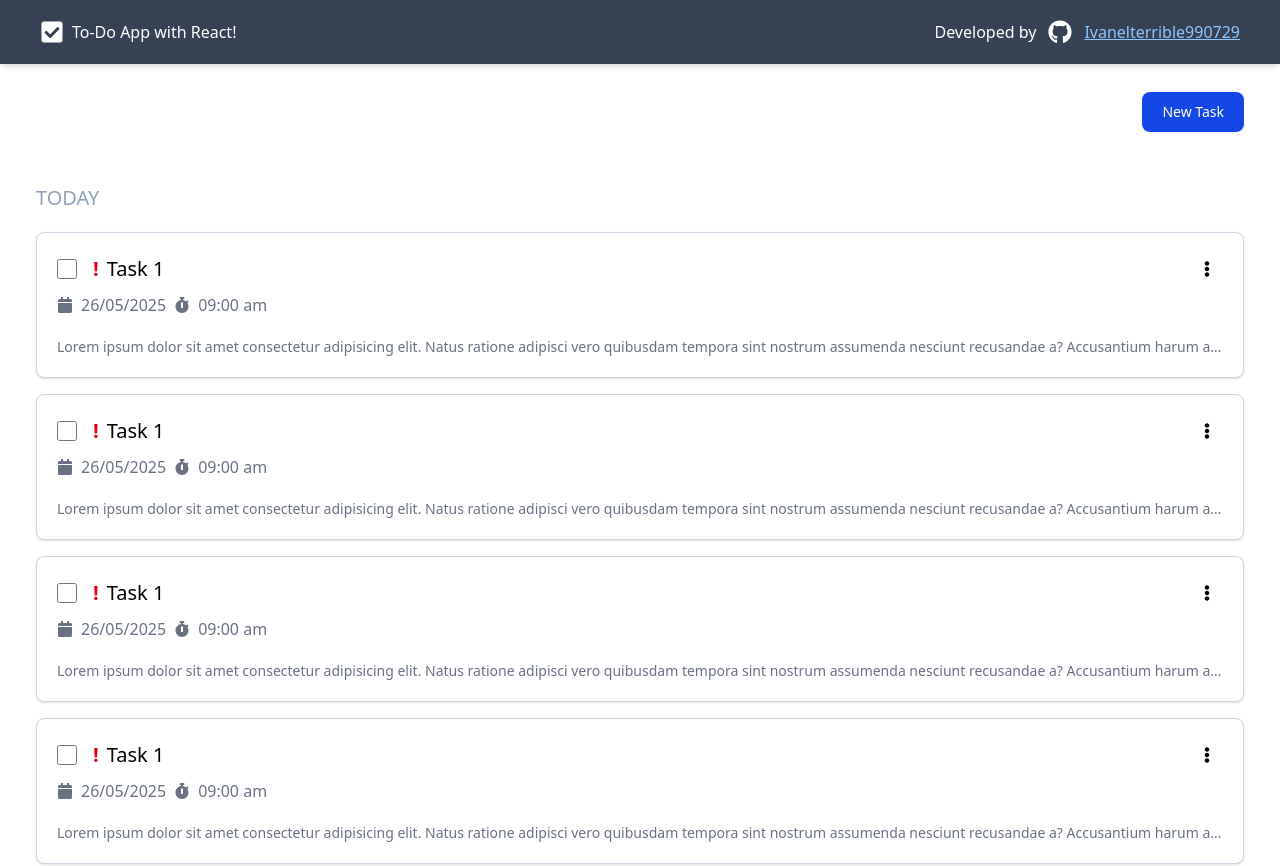
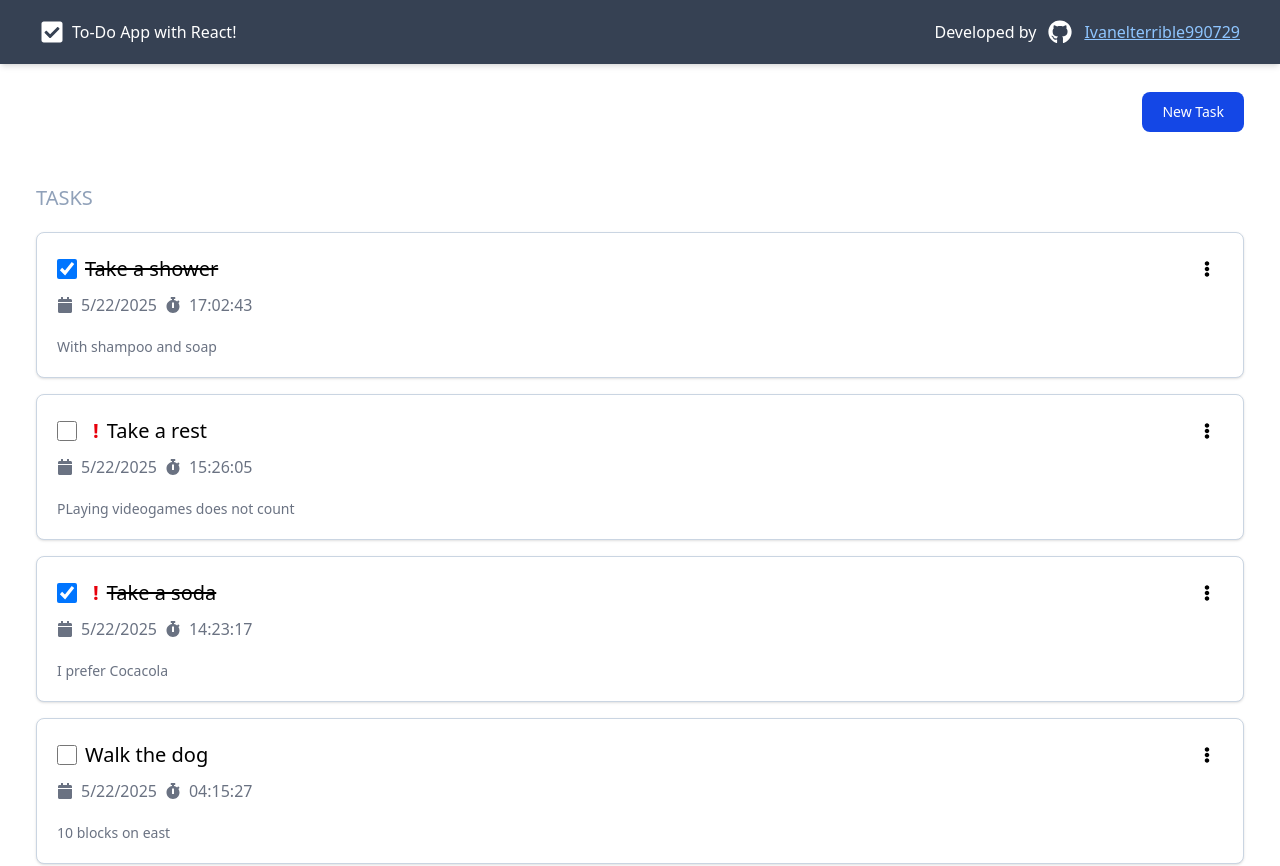
Before and after one commit to Ivanelterrible990729/todo-app-react, a React (Vite) app: page / in a window 1280 px wide. Shown: the top 866 px of the page. Built offline with nearby package versions, Linux system fonts and the light colour scheme.

Commit message:
Finish interaction of marking tasks as completed

```diff
--- a/src/components/task/TaskItem.jsx
+++ b/src/components/task/TaskItem.jsx
@@ -1,16 +1,25 @@
 import { Menu, MenuButton, MenuItem, MenuItems } from "@headlessui/react";
 import { FaCalendar, FaEllipsisV, FaPen, FaStopwatch, FaTrash } from "react-icons/fa";
 
-export default function TaskItem() {
+export default function TaskItem({id, isChecked, data, onToggle}) {
     return (
         <>
             <div className="card">
                 <div className="flex flex-row items-center justify-between">
                     <div className="flex items-center">
-                        <input id="checkbox" type="checkbox" className="h-5 w-5 cursor-pointer mr-2" />
-                        <label htmlFor="checkbox" className="text-xl font-medium cursor-pointer select-none">
-                            <span className="text-danger text-xl font-bold mx-2">!</span>
-                            Task 1
+                        <input
+                            id={'check-' + id}
+                            type="checkbox"
+                            checked={isChecked}
+                            onChange={onToggle}
+                            className="h-5 w-5 cursor-pointer mr-2"
+                        />
+
+                        <label htmlFor={'check-' + id}  className="text-xl font-medium cursor-pointer select-none">
+                            { data.important && <span className="text-danger text-xl font-bold mx-2">!</span> }
+                            <span className={isChecked ? 'line-through' : ''}>
+                                {data.title}
+                            </span>
                         </label>
 
                         {/* <span className="flex items-center text-sm border-l ml-5 pl-5 space-x-2">
@@ -45,13 +54,13 @@ export default function TaskItem() {
 
                 <div className="flex items-center text-gray-500 my-2">
                     <FaCalendar className="h-4 mr-2"/>
-                    <span>26/05/2025</span>
+                    <span>{data.date.toLocaleDateString()}</span>
                     <FaStopwatch className="h-4 mx-2"/>
-                    <span>09:00 am</span>
+                    <span>{data.time}</span>
                 </div>
 
                 <p className="truncate text-gray-500 text-sm mt-5">
-                    Lorem ipsum dolor sit amet consectetur adipisicing elit. Natus ratione adipisci vero quibusdam tempora sint nostrum assumenda nesciunt recusandae a? Accusantium harum autem ipsum rerum itaque, atque odit sequi corrupti.
+                    {data.description}
                 </p>
             </div>
         </>
--- a/src/components/task/TaskList.jsx
+++ b/src/components/task/TaskList.jsx
@@ -1,31 +1,23 @@
 import TaskItem from "./TaskItem"
 
-export default function TaskList() {
+export default function TaskList({tasks, toggleTaskChecked}) {
+
+    const listTasks = tasks.map(task =>
+        <div key={task.id}>
+            <TaskItem id={task.id} isChecked={task.isChecked} data={task.data} onToggle={() => toggleTaskChecked(task.id)} />
+        </div>
+    );
+
     return (
         <>
             <div className='px-5 pb-5'>
                 <div className='flex items-center justify-between'>
-                    <h2 className='text-xl text-slate-400 mt-10 mb-5'>TODAY</h2>
+                    <h2 className='text-xl text-slate-400 mt-10 mb-5'>TASKS</h2>
                 </div>
 
                 <div className='space-y-4'>
-                    <TaskItem />
-                    <TaskItem />
-                    <TaskItem />
-                    <TaskItem />
-                    <TaskItem />
+                    { listTasks }
                 </div>
-
-                {/* <h2 className='text-xl text-slate-400 mt-15 mb-5'>LATER</h2>
-
-                <div className='space-y-4'>
-                    <TaskItem />
-                    <TaskItem />
-                    <TaskItem />
-                    <TaskItem />
-                    <TaskItem />
-                    <TaskItem />
-                </div> */}
             </div>
         </>
     );
--- a/src/pages/Home.jsx
+++ b/src/pages/Home.jsx
@@ -1,11 +1,30 @@
 import TaskList from '../components/task/TaskList';
 import TaskForm from '../components/task/TaskForm';
+import { useState } from 'react';
+import { formatTime } from '../utils';
 
 export default function Home() {
+
+    const [tasks, setTasks] = useState([
+        {id:'1', isChecked:true, data: {title:'Take a shower', description:'With shampoo and soap', date:new Date, time: formatTime(), important:false}},
+        {id:'2', isChecked:false, data: {title:'Take a rest', description:'PLaying videogames does not count', date:new Date, time: formatTime(), important:true}},
+        {id:'3', isChecked:true, data: {title:'Take a soda', description:'I prefer Cocacola', date:new Date, time: formatTime(), important:true}},
+        {id:'4', isChecked:false, data: {title:'Walk the dog', description:'10 blocks on east', date:new Date, time: formatTime(), important:false}},
+        {id:'5', isChecked:true, data: {title:'Sleep 8 hours', description:'With good dreams', date:new Date, time: formatTime(), important:true}},
+    ]);
+
+    function toggleTaskChecked(id) {
+        setTasks(prevTasks =>
+            prevTasks.map(task =>
+                task.id === id ? { ...task, isChecked: !task.isChecked } : task
+            )
+        );
+    }
+
     return (
         <>
             <TaskForm />
-            <TaskList />
+            <TaskList tasks={tasks} toggleTaskChecked={toggleTaskChecked} />
         </>
     );
 }
--- /dev/null
+++ b/src/utils.js
@@ -0,0 +1,13 @@
+export function formatTime(time) {
+    const hours = Math.floor(Math.random() * 24); // 0-23
+    const minutes = Math.floor(Math.random() * 60); // 0-59
+    const seconds = Math.floor(Math.random() * 60); // 0-59
+
+    time = { hours, minutes, seconds };
+
+    const formattedHours = String(time.hours).padStart(2, '0');
+    const formattedMinutes = String(time.minutes).padStart(2, '0');
+    const formattedSeconds = String(time.seconds).padStart(2, '0');
+
+    return `${formattedHours}:${formattedMinutes}:${formattedSeconds}`;
+}
```
